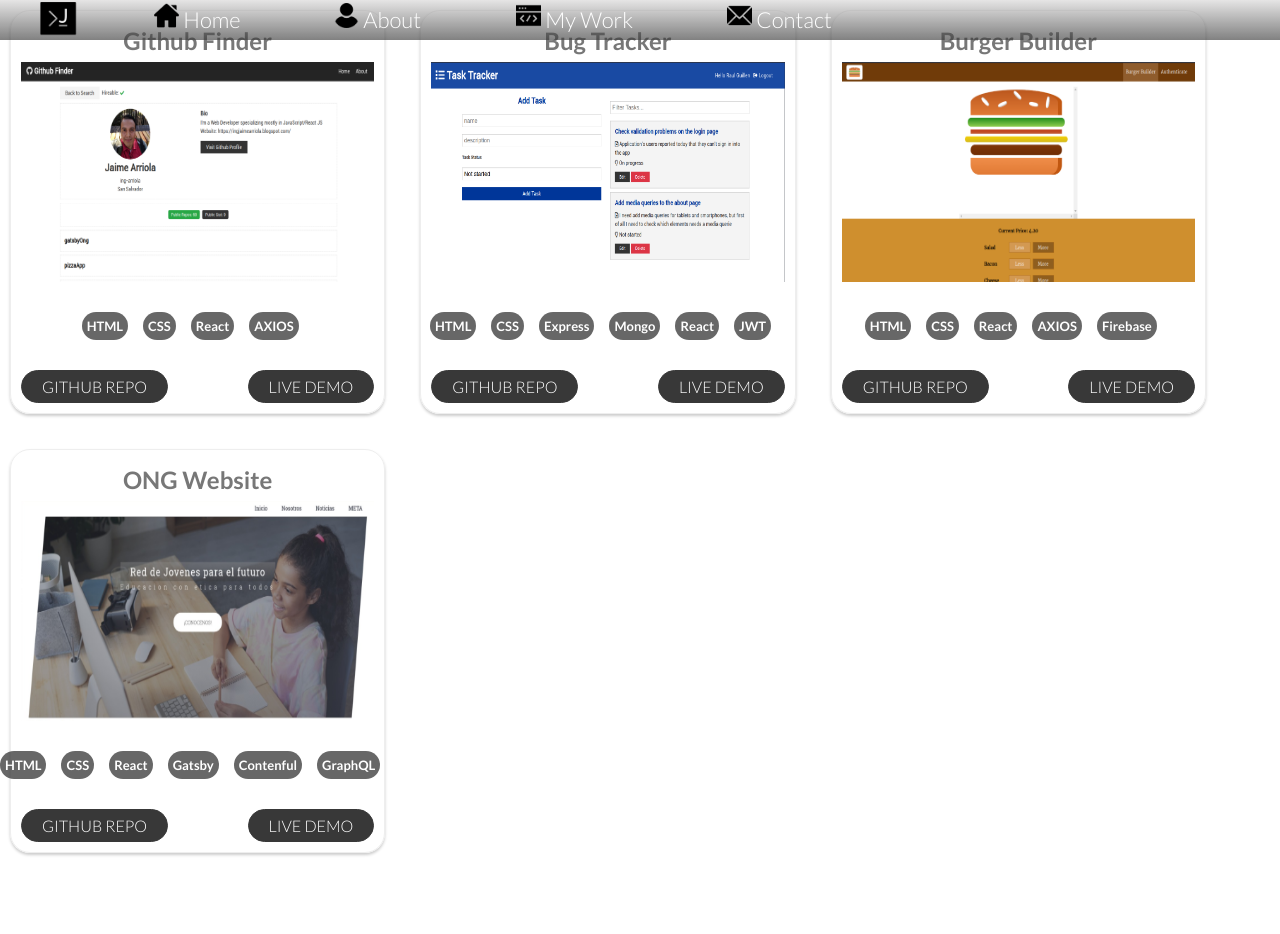
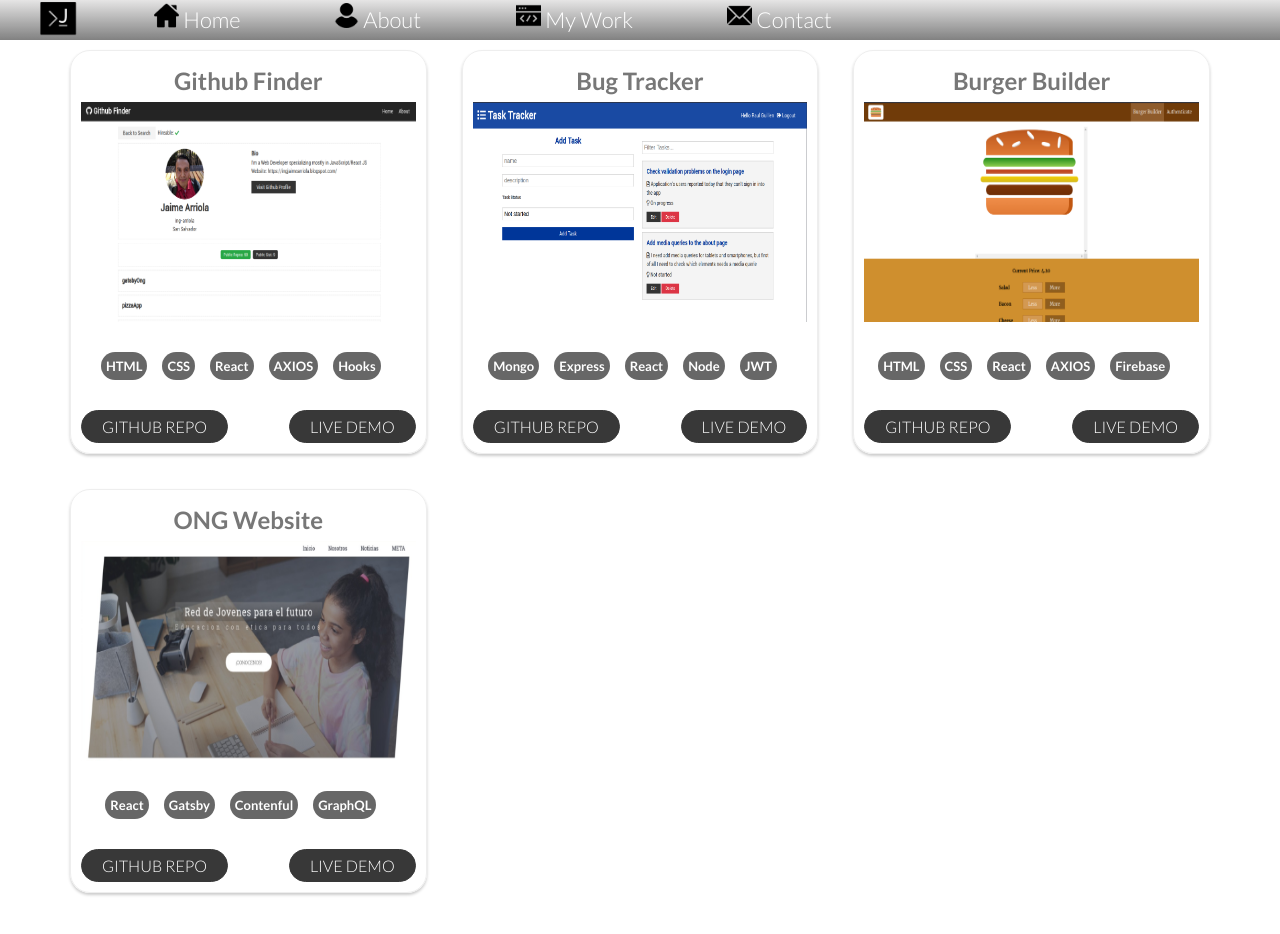
Before and after one commit to ing-arriola/personalBlog, a React (Create React App) app: page /work in a window 1280 px wide. Shown: the top 934 px of the page. Before the commit the page ends 863 px from the top, so only its background shows below. Built offline with nearby package versions, Linux system fonts and the light colour scheme.

Commit message:
styles added with frameMotion on projects component, also added minor changes singleProject and on App.css

```diff
--- a/package.json
+++ b/package.json
@@ -8,6 +8,7 @@
     "@testing-library/user-event": "^7.2.1",
     "contentful": "^7.14.6",
     "dotenv": "^8.2.0",
+    "framer-motion": "^2.6.16-alpha.4",
     "react": "^16.13.1",
     "react-dom": "^16.13.1",
     "react-router": "^5.2.0",
--- a/src/App.css
+++ b/src/App.css
@@ -15,7 +15,7 @@ body {
   font-size: 1.6rem;
   line-height: 1.7;
   color: #777;
-  /*padding: 5rem 3rem 3rem 3rem;*/
+  padding: 4rem 3rem 3rem 3rem;
 }
 
 .header {
@@ -296,7 +296,6 @@ body {
   font-size: 2rem;
   line-height: 1.7;
   color: #000;
-  padding: 0px 3rem 3rem 3rem;
 }
 
 #about-container__info-section {
@@ -361,7 +360,7 @@ body {
   display: grid;
   grid-template-columns: repeat(auto-fill, minmax(30rem, 3fr));
   gap: 1.5rem;
-  width: 95vw;
+  padding: 0px 3rem 3rem 3rem;
 }
 /* SINGLE-PROJECT COMPONENT*/
 .project-card {
--- a/src/App.js
+++ b/src/App.js
@@ -1,18 +1,22 @@
 import React from "react";
-import { Route, Switch } from "react-router-dom";
+import { Route, Switch, useLocation } from "react-router-dom";
 import "./App.css";
 import Home from "./components/Home/Home";
 import About from "./components/About/About";
 import Projects from "./components/Projects/Projects";
 import Layout from "./hoc/Layout";
+import { AnimatePresence } from "framer-motion";
 
 const App = () => {
+  const location = useLocation();
   let routes = (
-    <Switch>
-      <Route path="/work" component={Projects} />
-      <Route path="/about" component={About} />
-      <Route path="/" component={Home} />
-    </Switch>
+    <AnimatePresence location={location} key={location.key}>
+      <Switch>
+        <Route path="/work" component={Projects} />
+        <Route path="/about" component={About} />
+        <Route path="/" component={Home} />
+      </Switch>
+    </AnimatePresence>
   );
   return (
     <div>
--- a/src/components/About/About.js
+++ b/src/components/About/About.js
@@ -1,9 +1,14 @@
 import React from "react";
 import jarriolaPhoto from "../../images/jaimeArriola.png";
 import * as logos from "../../images/about/index";
+import { motion } from "framer-motion";
 const About = () => {
   return (
-    <div className="about-container">
+    <motion.div
+      initial={{ opacity: 0 }}
+      animate={{ opacity: 1 }}
+      className="about-container"
+    >
       <div id="about-container__info-section">
         <div id="about-photo" className="info-section__column">
           <img src={jarriolaPhoto} className="" alt="JarriolaPhoto" />
@@ -41,7 +46,7 @@ const About = () => {
           <img className="logos__logo" src={logos.moodleLogo} alt="MOODLE" />
         </div>
       </div>
-    </div>
+    </motion.div>
   );
 };
 
--- a/src/components/Home/Home.js
+++ b/src/components/Home/Home.js
@@ -1,5 +1,6 @@
 import React from "react";
 import { NavLink } from "react-router-dom";
+
 const Home = () => {
   return (
     <div className="header">
--- a/src/components/Projects/Projects.js
+++ b/src/components/Projects/Projects.js
@@ -1,5 +1,6 @@
 import React from "react";
 import Project from "./SingleProject";
+import { motion } from "framer-motion";
 import * as projectsPictures from "../../images/projects/projectsPictures";
 const Projects = () => {
   const projectsData = [
@@ -9,7 +10,7 @@ const Projects = () => {
       description:
         "This is a Front-end App which uses the Github API in order to get public data from github profiles",
       picture: projectsPictures.gitFinder,
-      techs: ["HTML", "CSS", "React", "AXIOS"],
+      techs: ["HTML", "CSS", "React", "AXIOS", "Hooks"],
       link: "https://githubfinderjarriola.netlify.app/",
     },
     {
@@ -18,7 +19,7 @@ const Projects = () => {
       description:
         "This is a fullstack App made with MERN STACK and this allow to different users follow a flow of work ",
       picture: projectsPictures.tracker,
-      techs: ["HTML", "CSS", "Express", "Mongo", "React", "JWT"],
+      techs: ["Mongo", "Express", "React", "Node", "JWT"],
       link: "https://desolate-fortress-08367.herokuapp.com/login",
     },
     {
@@ -36,13 +37,28 @@ const Projects = () => {
       description:
         "React Front End App with an Strapi API which was made for free in order to help to the ONG 'Jovenes para el futuro ' ",
       picture: projectsPictures.redJovenes,
-      techs: ["HTML", "CSS", "React", "Gatsby", "Contenful", "GraphQL"],
+      techs: ["React", "Gatsby", "Contenful", "GraphQL"],
       link: "",
     },
   ];
 
+  const containerVariants = {
+    hidden: {
+      opacity: 0,
+    },
+    visible: {
+      opacity: 1,
+      transition: { ease: "easeIn", duration: 0.5 },
+    },
+  };
+
   return (
-    <div className="projects-container">
+    <motion.div
+      variants={containerVariants}
+      initial="hidden"
+      animate="visible"
+      className="projects-container"
+    >
       {projectsData.map((project) => (
         <Project
           key={project.id}
@@ -52,7 +68,7 @@ const Projects = () => {
           projectPicture={project.picture}
         />
       ))}
-    </div>
+    </motion.div>
   );
 };
 
--- a/src/components/Projects/SingleProject.js
+++ b/src/components/Projects/SingleProject.js
@@ -7,7 +7,11 @@ const SingleProject = (props) => {
         <h2>{props.projectName}</h2>
       </div>
       <div className="project-card__image-container">
-        <img src={props.projectPicture} className="project-card__image" />
+        <img
+          src={props.projectPicture}
+          className="project-card__image"
+          alt="ProjectPicture"
+        />
       </div>
       <div className="projects-card__techs">
         {props.projectTechs.map((tech, index) => (
@@ -17,10 +21,10 @@ const SingleProject = (props) => {
         ))}
       </div>
       <div className="project-card__button-container">
-        <a href="#" alt="none" className="btn--dark">
+        <a href={props.link} alt="cardProject" className="btn--dark">
           GITHUB REPO
         </a>
-        <a href="#" alt="none" className="btn--dark">
+        <a href={props.link} alt="none" className="btn--dark">
           LIVE DEMO
         </a>
       </div>
```
Also changed, not shown: 1 other file (tests, documents, lock files or other folders).
